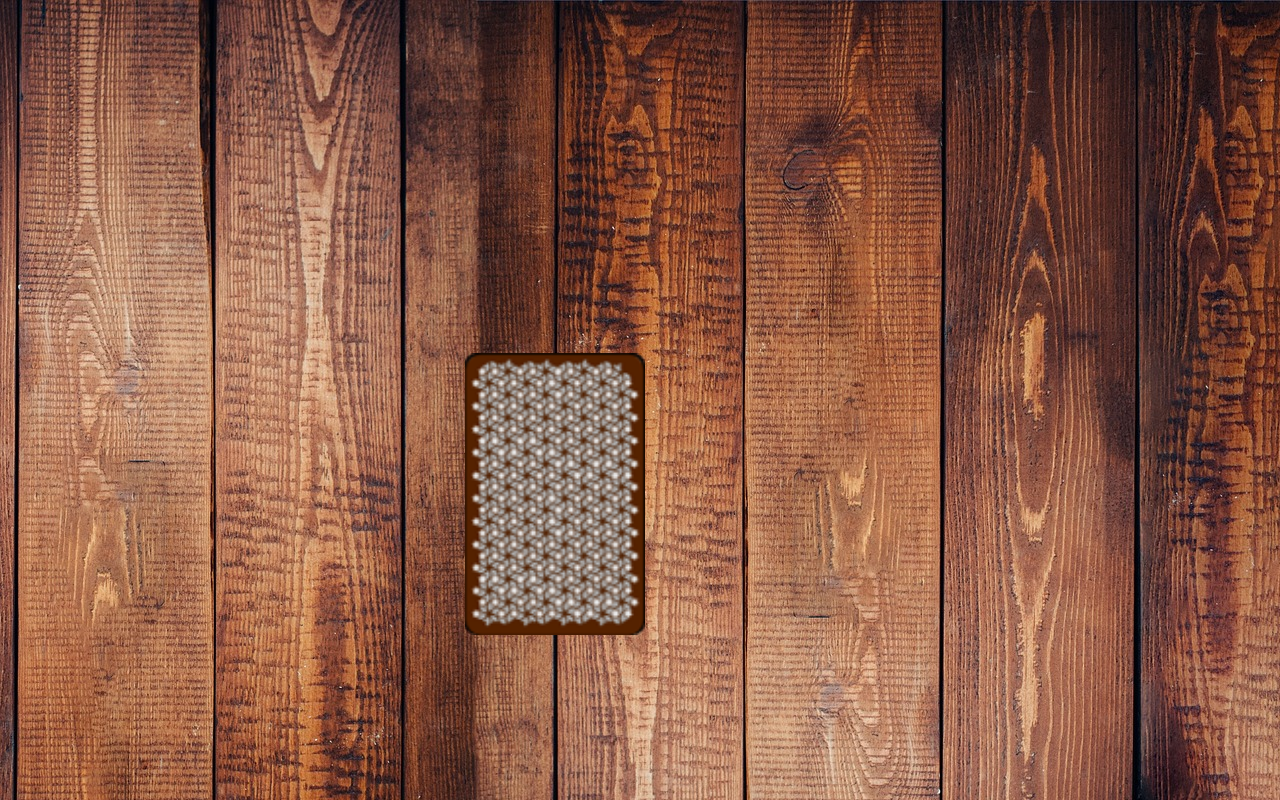
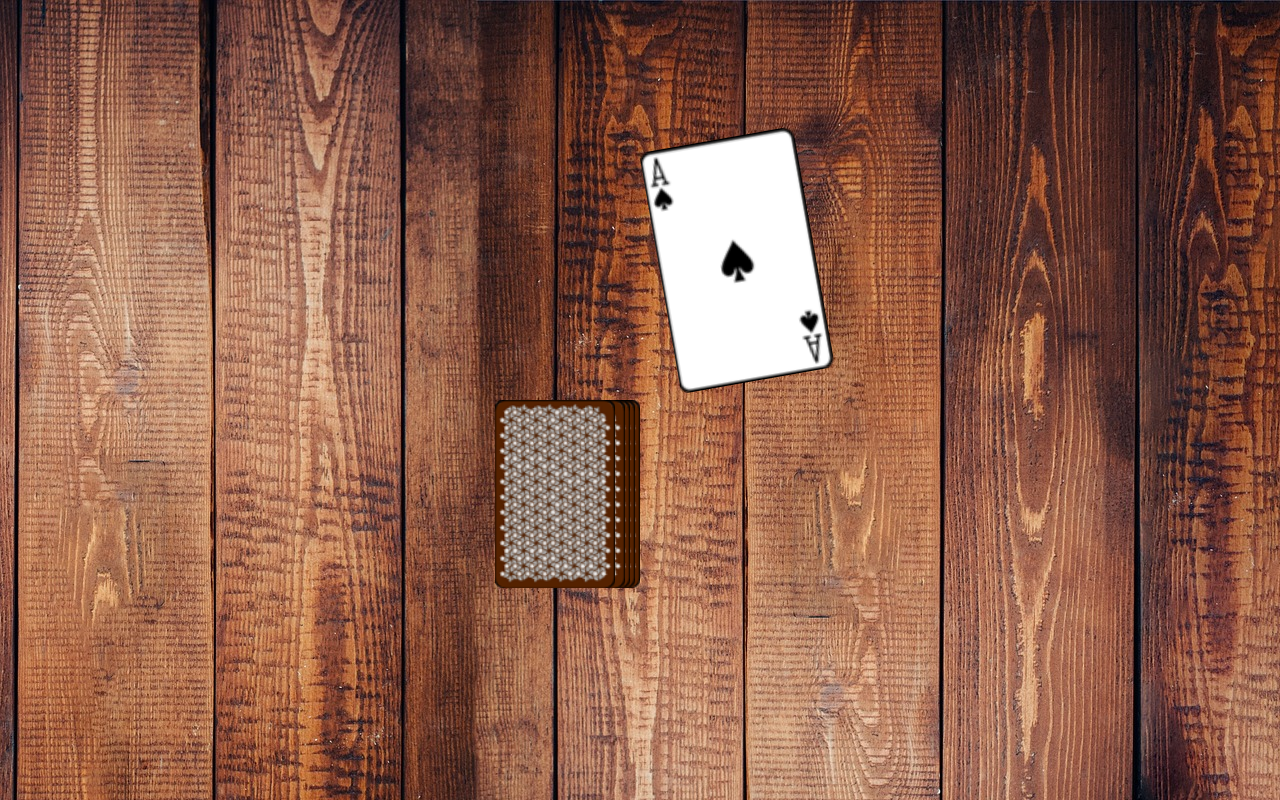
Before and after one commit to WladislavBender/Ring-of-Fire, an Angular app: page /game in a window 1280 px wide. Both pictures are taken after a click on the picture 555 px from the left and 493 px from the top of the page. Built offline with nearby package versions, Linux system fonts and the light colour scheme.

Commit message:
improved card animation

```diff
--- a/src/app/game/game.component.html
+++ b/src/app/game/game.component.html
@@ -3,7 +3,10 @@
     <div class="card-stack">
         <img [ngStyle]="{'right.px': i * 5}" *ngFor="let c of [0, 1, 2, 3]; let i = index;"
             src="/assets/img/cards/card_cover.png" alt="">
-        <img (click)="takeCard()" [class.pick-card]="pickCardAnimation" class="top-card" style="right: 25px;" src="/assets/img/cards/card_cover.png" alt="">
+        <img (click)="takeCard()" class="top-card" style="right: 25px;"
+            src="/assets/img/cards/card_cover.png" alt="">
+        <img (click)="takeCard()" *ngIf="pickCardAnimation" class="pick-card" style="right: 25px;"
+            src="/assets/img/cards/ace_1.png" alt="">
     </div>
 
 </div>
--- a/src/app/game/game.component.scss
+++ b/src/app/game/game.component.scss
@@ -27,6 +27,24 @@
 }
 
 .pick-card {
-    transition: all 125ms ease-in-out;
-    transform: scale(1.5) !important;
+    transform: scale(1.3) translateX(140px) translateY(-180px) rotate(-10deg);
+    animation: pick-card-animation 1s ease-in-out;
 }
+
+@keyframes pick-card-animation {
+    0% {
+        transform: scale(1);
+    }
+
+    30% {
+        transform: scale(1.7);
+    }
+
+    60% {
+        transform: scale(1.7);
+    }
+
+    100% {
+        transform: scale(1.3) translateX(140px) translateY(-180px) rotate(-10deg);
+    }
+}
```
